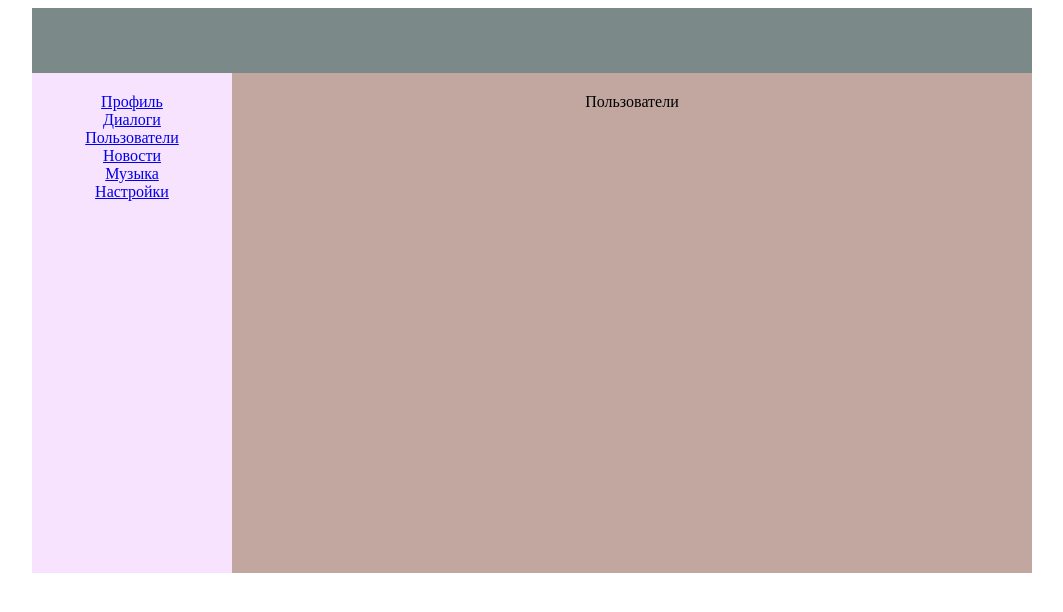
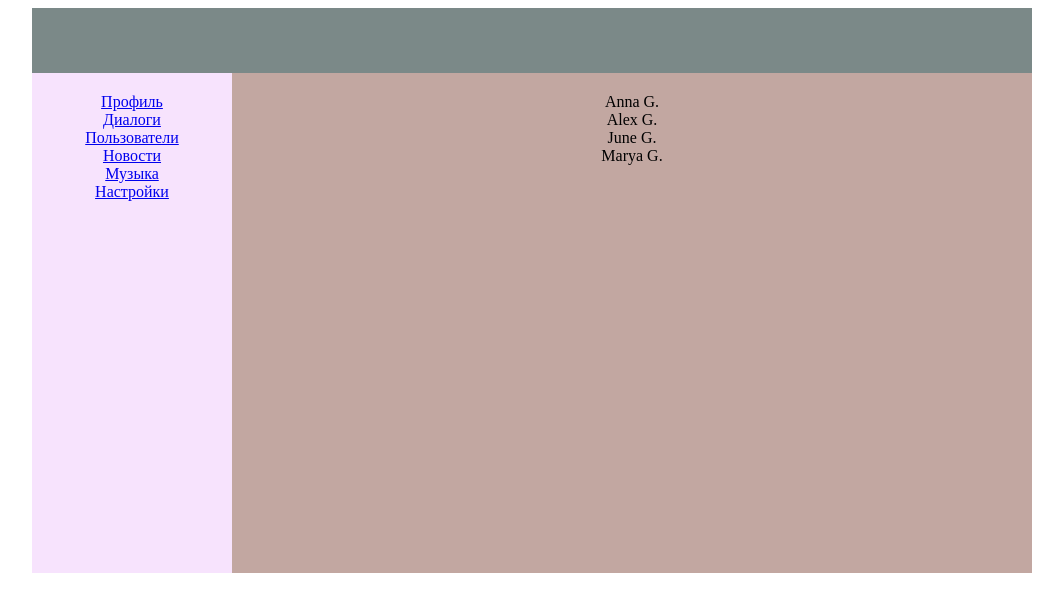
Before and after one commit to Richrichwx/tutorial-network, a React (Create React App) app: page /users in a window 1280 px wide. Shown: the top 612 px of the page, without its empty margins (108-1171 px from the left). Built offline with nearby package versions, Linux system fonts and the light colour scheme.

Commit message:
add reducers

```diff
--- a/src/pages/Dialogs/index.js
+++ b/src/pages/Dialogs/index.js
@@ -47,9 +47,10 @@ class Dialogs extends React.Component {
   };
 
   render() {
+    const {message,nameUser} = this.props;
     return (
       <DialogsContainer>
-        { this.props.nameUser.nameUser.map((name,index) => {
+        {nameUser.nameUser.map((name,index) => {
           return(
             <div key={index}>
               <a href="/#" onClick={(e) => this.navigateTo(e, `dialogs/${name.id}`)}>
@@ -63,7 +64,7 @@ class Dialogs extends React.Component {
           <button onClick={ this.addMessages }>add message</button>
         </AddMessageItem>
         <Items>
-          { this.props.message.message.map((item,index) => {
+          {message.message.map((item,index) => {
             return(
               <ItemMessage key={index}>
                 {item}
--- a/src/pages/Profile/index.js
+++ b/src/pages/Profile/index.js
@@ -54,6 +54,7 @@ class Profile extends React.Component {
     });
   };
   render() {
+    const {post} = this.props;
     return (
       <ProfileContainer>
         <ProfileContent>
@@ -68,7 +69,7 @@ class Profile extends React.Component {
                 <Add onClick={ this.addPosts }>Add</Add>
               </AddPostS>
               <div>
-                { this.props.post.post.map((item,index) => {
+                {post.post.map((item,index) => {
                   return(
                     <A key={index}>
                       {item}
--- a/src/pages/Users/index.js
+++ b/src/pages/Users/index.js
@@ -1,6 +1,7 @@
 import React from 'react';
 import styled from 'styled-components';
 import { connect } from 'react-redux';
+import { Follow, setUsers, unFollow } from '../../store/users/users.action';
 
 const UsersContainer = styled.div`
   width: 800px;
@@ -9,19 +10,31 @@ const UsersContainer = styled.div`
   padding: 20px 0;
 `;
 
-const Users = () => {
-  debugger
-  return (
-    <UsersContainer>Пользователи</UsersContainer>
-  )
-};
+class Users extends React.Component {
+  render() {
+    const {users} = this.props;
+    return (
+      <UsersContainer>
+        {users.users.map((user,id) => {
+          return (
+            <div key={id}>
+              {user.fullName}
+            </div>
+          )
+        })}
+      </UsersContainer>
+    )
+  }
+}
 
 const mapStateToProps = state => ({
   users: state.users
 });
 
 const mapDispatchToProps = {
-
+  Follow,
+  unFollow,
+  setUsers
 };
 
 export default connect(mapStateToProps, mapDispatchToProps)(Users);
```
Also changed, not shown: src/store/users/index.js (renamed from src/store/Users/index.js), src/store/users/users.action.js (renamed from src/store/Users/users.action.js).
